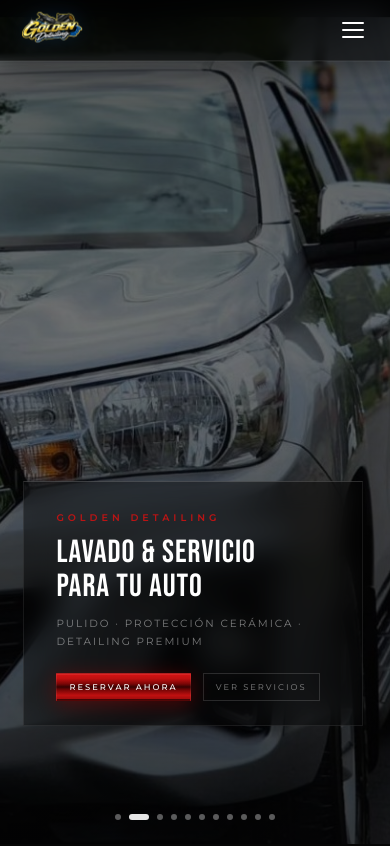
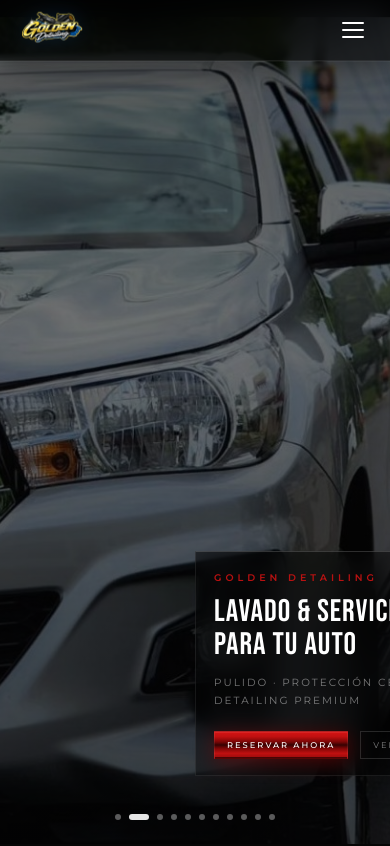
Before and after one commit to PACZKONATASHA/golden.detailing, a React (Vite) app: page / in a window 390 px wide. Shown: the top 846 px of the page. Built offline with nearby package versions, Linux system fonts and the light colour scheme.

Commit message:
Hero: tarjeta glass responsiva en móvil

```diff
--- a/src/components/Hero.css
+++ b/src/components/Hero.css
@@ -577,6 +577,16 @@
     object-position: 60% center;
   }
 
+  /* Tarjeta hero responsive */
+  .hero-card {
+    left: 50%;
+    transform: translateX(-50%);
+    bottom: 10%;
+    width: calc(100% - 40px);
+    max-width: 420px;
+    padding: 22px 24px 20px;
+  }
+
   .hero-overlay {
     background: linear-gradient(
       to bottom,
@@ -590,6 +600,16 @@
 @media (max-width: 480px) {
   .hero-title {
     font-size: clamp(2rem, 10vw, 2.8rem);
+  }
+
+  .hero-card {
+    width: calc(100% - 28px);
+    padding: 18px 18px 16px;
+    bottom: 8%;
+  }
+
+  .hero-card-title {
+    font-size: clamp(1.7rem, 8vw, 2.2rem);
   }
 
   .hero-actions {
```
